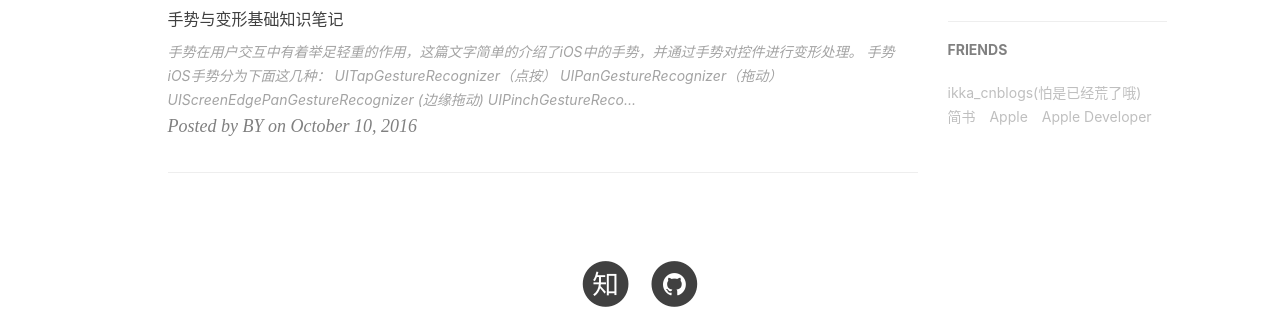
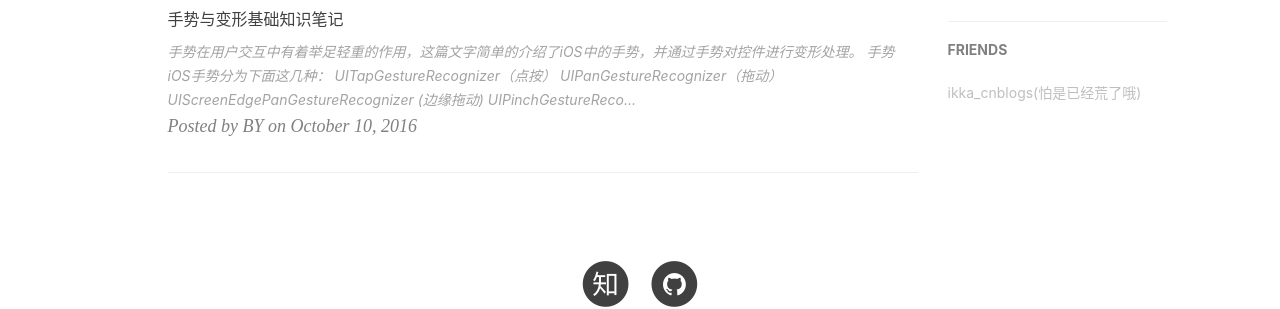
Before and after one commit to Kazusa1103/phqghume.github.com, a Jekyll site: the page built from index.html, in a window 1280 px wide. Shown: the part 740-1049 px from the top of the page. Built offline with Jekyll 4.4.1, drawn with Linux system fonts in a browser that asks for light colours; nearby versions of some CDN libraries; the list of posts is cut into pages by our own code; comment, search, counter and statistics services are not loaded.

Commit message:
Update _config.yml

```diff
--- a/_config.yml
+++ b/_config.yml
@@ -95,15 +95,6 @@
 friends: [
     {
         title: "ikka_cnblogs(怕是已经荒了哦)",
-        href: "http://zhengwuyang.com"
-    },{
-        title: "简书",
-        href: "http://www.jianshu.com/u/e71990ada2fd"
-    },{
-        title: "Apple",
-        href: "https://apple.com"
-    },{
-        title: "Apple Developer",
-        href: "https://developer.apple.com/"
+        href: "http://www.cnblogs.com/beilili/"
     }
 ]
```
